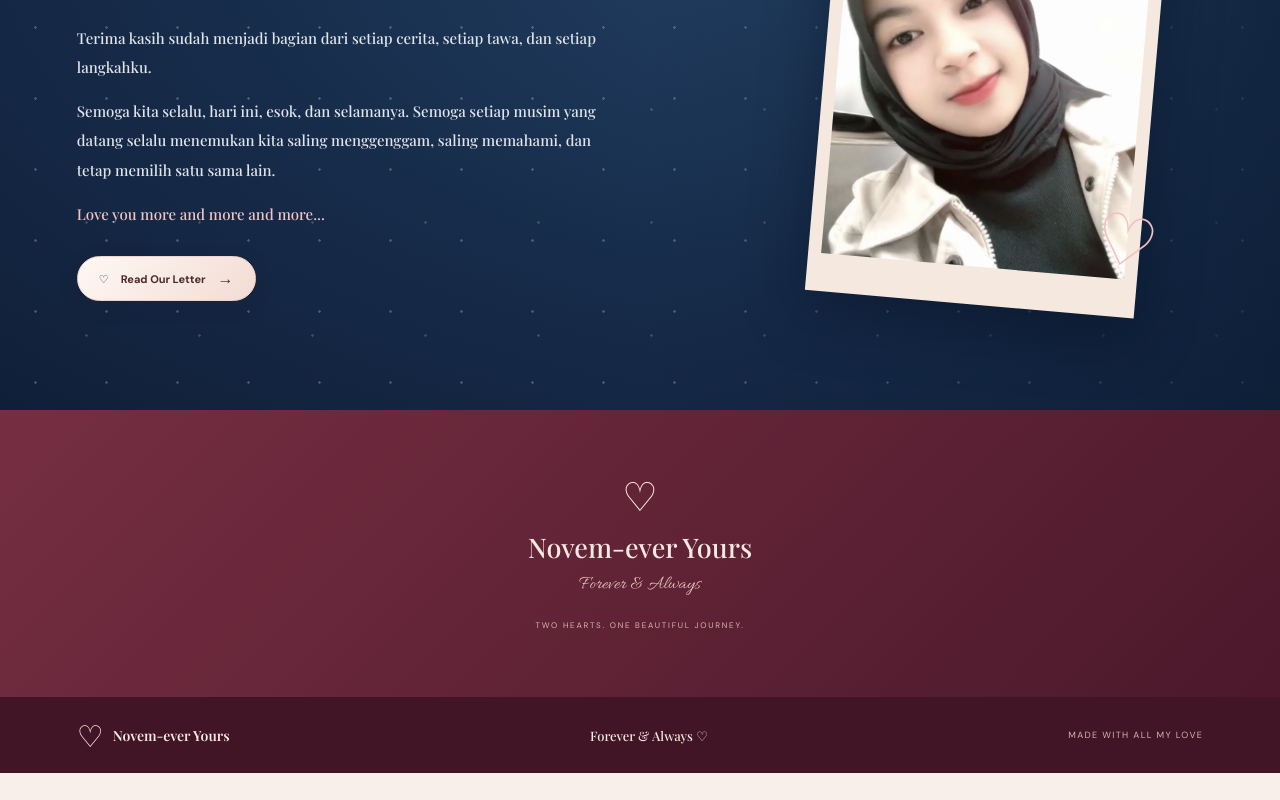
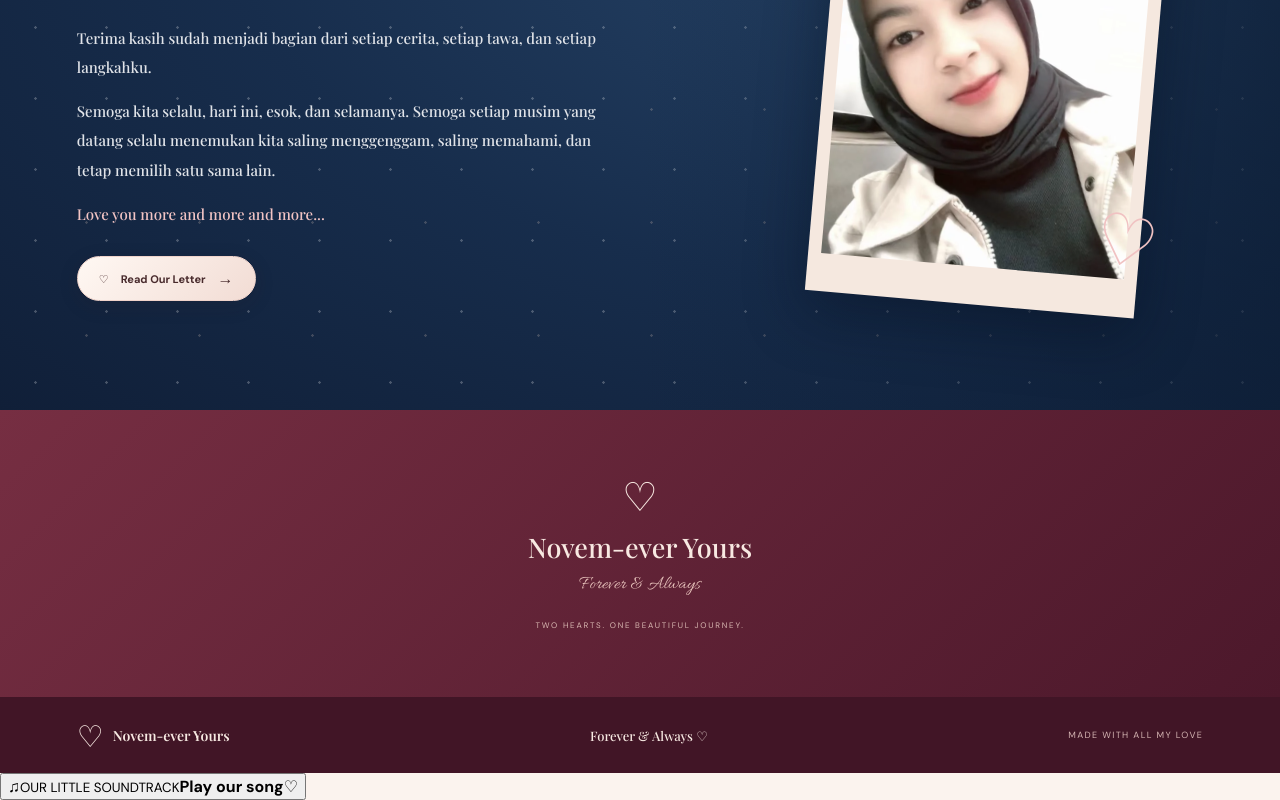
Before and after one commit to WRyouAldi/-novem-ever-yours-, a React (Vite) app: page / in a window 1280 px wide. Shown: the part 3792-4592 px from the top of the page. Before the commit the page ends 4565 px from the top, so only its background shows below. Built offline with nearby package versions, Linux system fonts and the light colour scheme; a web font is replaced by a local one.

Commit message:
Mount anniversary YouTube music player

```diff
--- a/src/main.jsx
+++ b/src/main.jsx
@@ -3,6 +3,7 @@ import { createRoot } from "react-dom/client";
 import { AnimatePresence, motion, useReducedMotion } from "motion/react";
 import { Dialog } from "@base-ui/react/dialog";
 import "./site.css";
+import MusicPlayer from "./MusicPlayer.jsx";
 
 const photos = Array.from({ length: 21 }, (_, i) => ({
   src: `assets/photos/gallery/photo-${String(i + 1).padStart(2, "0")}.webp`,
@@ -181,6 +182,7 @@ function App() {
       </section>
     </main>
     <footer className="site-footer"><Brand light/><span>Forever & Always ♡</span><span className="footer-note">MADE WITH ALL MY LOVE</span></footer>
+    <MusicPlayer />
   </div>;
 }
 
```
